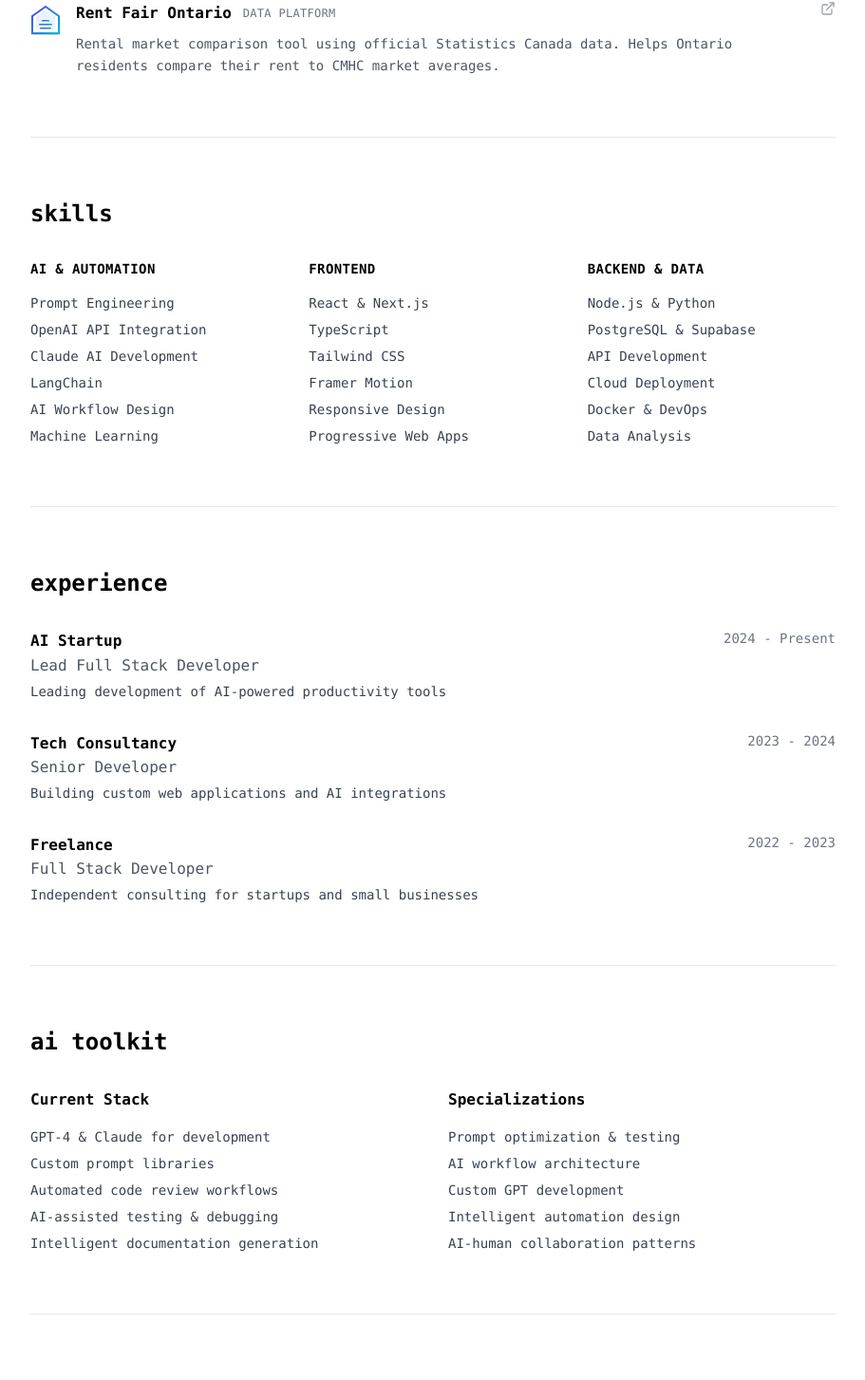
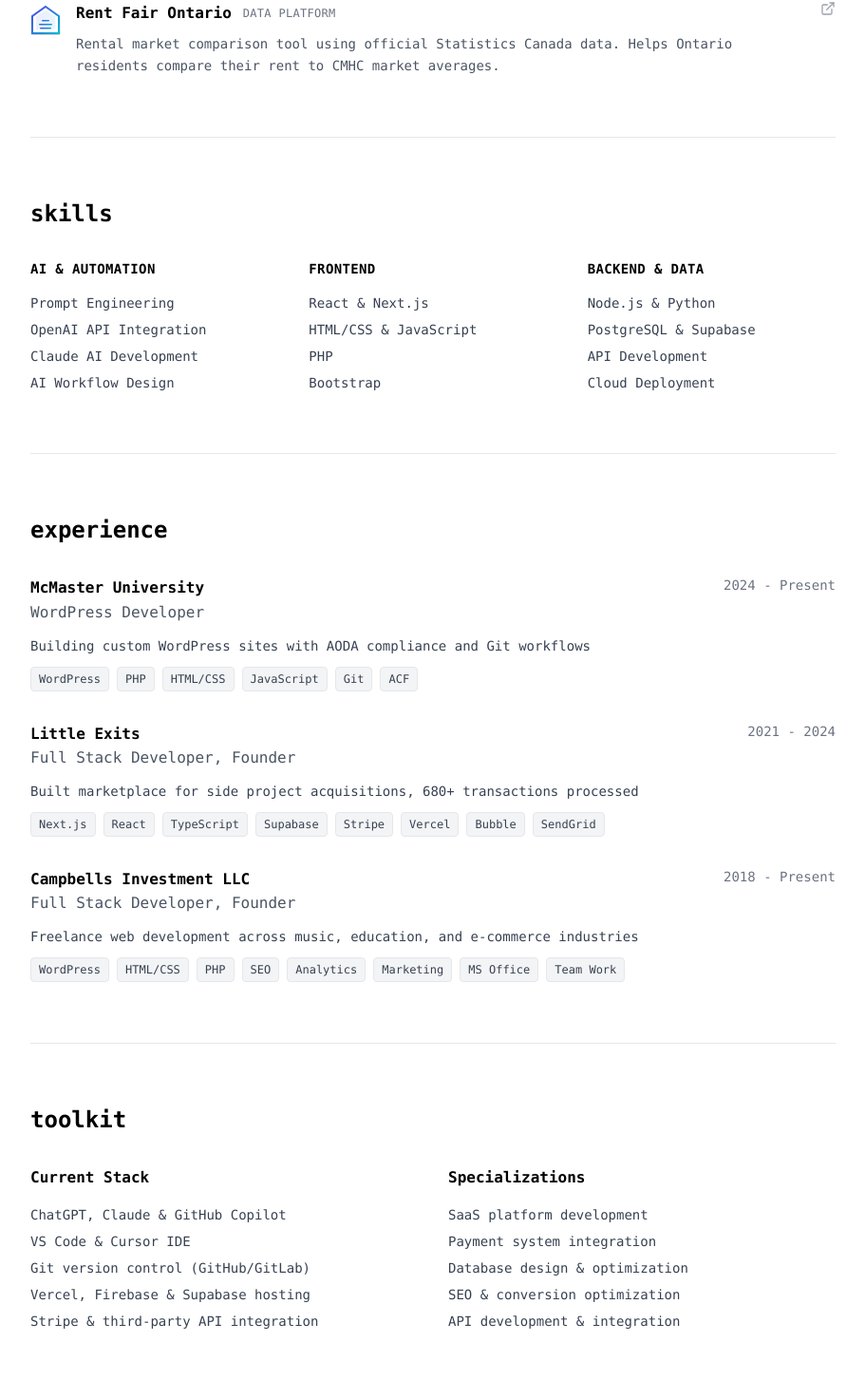
Before and after one commit to campbellsinvestment/stepocampbell, a Next.js app: page / in a window 1280 px wide. Shown: the part 1314-2767 px from the top of the page at 95% size, without its empty margins (184-1095 px from the left). Built offline with nearby package versions, Linux system fonts and the light colour scheme.

Commit message:
content edits

```diff
--- a/app/page.tsx
+++ b/app/page.tsx
@@ -1,7 +1,7 @@
 'use client'
 
 import { motion } from 'framer-motion'
-import { Github, Linkedin, Mail, ExternalLink } from 'lucide-react'
+import { Github, Linkedin, Mail, ExternalLink, Brain, Code, Database, Globe, Zap, Terminal, Cpu, Server, Cloud } from 'lucide-react'
 import Link from 'next/link'
 import Image from 'next/image'
 
@@ -38,8 +38,9 @@ export default function Home() {
             <h1 className="text-4xl md:text-5xl font-bold leading-tight">
               Stephen Campbell
             </h1>
-            <h2 className="text-lg text-gray-600 font-medium mb-4">
+            <h2 className="text-lg text-gray-600 font-medium mb-4 flex items-center gap-2">
               full-stack developer | computer programmer
+              <span className="text-base">🇨🇦</span>
             </h2>
             <p className="text-xl text-gray-600 max-w-2xl">
               chemical engineer turned programmer solving complex problems through intelligent automation and ai-powered solutions.
@@ -197,20 +198,16 @@ export default function Home() {
                 <li>Prompt Engineering</li>
                 <li>OpenAI API Integration</li>
                 <li>Claude AI Development</li>
-                <li>LangChain</li>
                 <li>AI Workflow Design</li>
-                <li>Machine Learning</li>
               </ul>
             </div>
             <div>
               <h3 className="font-bold mb-4 text-sm uppercase tracking-wide">Frontend</h3>
               <ul className="space-y-2 text-sm text-gray-700">
                 <li>React & Next.js</li>
-                <li>TypeScript</li>
-                <li>Tailwind CSS</li>
-                <li>Framer Motion</li>
-                <li>Responsive Design</li>
-                <li>Progressive Web Apps</li>
+                <li>HTML/CSS & JavaScript</li>
+                <li>PHP</li>
+                <li>Bootstrap</li>
               </ul>
             </div>
             <div>
@@ -220,8 +217,6 @@ export default function Home() {
                 <li>PostgreSQL & Supabase</li>
                 <li>API Development</li>
                 <li>Cloud Deployment</li>
-                <li>Docker & DevOps</li>
-                <li>Data Analysis</li>
               </ul>
             </div>
           </div>
@@ -239,25 +234,28 @@ export default function Home() {
           <div className="space-y-8">
             {[
               {
-                company: "AI Startup",
-                role: "Lead Full Stack Developer",
+                company: "McMaster University",
+                role: "WordPress Developer",
                 period: "2024 - Present",
-                description: "Leading development of AI-powered productivity tools"
+                description: "Building custom WordPress sites with AODA compliance and Git workflows",
+                skills: ["WordPress", "PHP", "HTML/CSS", "JavaScript", "Git", "ACF"]
               },
               {
-                company: "Tech Consultancy",
-                role: "Senior Developer",
-                period: "2023 - 2024",
-                description: "Building custom web applications and AI integrations"
+                company: "Little Exits",
+                role: "Full Stack Developer, Founder",
+                period: "2021 - 2024",
+                description: "Built marketplace for side project acquisitions, 680+ transactions processed",
+                skills: ["Next.js", "React", "TypeScript", "Supabase", "Stripe", "Vercel", "Bubble", "SendGrid"]
               },
               {
-                company: "Freelance",
-                role: "Full Stack Developer",
-                period: "2022 - 2023",
-                description: "Independent consulting for startups and small businesses"
+                company: "Campbells Investment LLC",
+                role: "Full Stack Developer, Founder",
+                period: "2018 - Present",
+                description: "Freelance web development across music, education, and e-commerce industries",
+                skills: ["WordPress", "HTML/CSS", "PHP", "SEO", "Analytics", "Marketing", "MS Office", "Team Work"]
               }
             ].map((job, index) => (
-              <div key={index} className="space-y-1">
+              <div key={index} className="space-y-3">
                 <div className="flex justify-between items-start">
                   <div>
                     <h3 className="font-bold">{job.company}</h3>
@@ -266,6 +264,16 @@ export default function Home() {
                   <span className="text-sm text-gray-500">{job.period}</span>
                 </div>
                 <p className="text-sm text-gray-700">{job.description}</p>
+                <div className="flex flex-wrap gap-2">
+                  {job.skills.map((skill, skillIndex) => (
+                    <span
+                      key={skillIndex}
+                      className="px-2 py-1 text-xs bg-gray-100 text-gray-700 rounded border"
+                    >
+                      {skill}
+                    </span>
+                  ))}
+                </div>
               </div>
             ))}
           </div>
@@ -279,26 +287,26 @@ export default function Home() {
           transition={{ duration: 0.6 }}
           viewport={{ once: true }}
         >
-          <h2 className="text-2xl font-bold mb-8">ai toolkit</h2>
+          <h2 className="text-2xl font-bold mb-8">toolkit</h2>
           <div className="grid grid-cols-1 md:grid-cols-2 gap-8">
             <div>
               <h3 className="font-bold mb-4">Current Stack</h3>
               <ul className="space-y-2 text-sm text-gray-700">
-                <li>GPT-4 & Claude for development</li>
-                <li>Custom prompt libraries</li>
-                <li>Automated code review workflows</li>
-                <li>AI-assisted testing & debugging</li>
-                <li>Intelligent documentation generation</li>
+                <li>ChatGPT, Claude & GitHub Copilot</li>
+                <li>VS Code & Cursor IDE</li>
+                <li>Git version control (GitHub/GitLab)</li>
+                <li>Vercel, Firebase & Supabase hosting</li>
+                <li>Stripe & third-party API integration</li>
               </ul>
             </div>
             <div>
               <h3 className="font-bold mb-4">Specializations</h3>
               <ul className="space-y-2 text-sm text-gray-700">
-                <li>Prompt optimization & testing</li>
-                <li>AI workflow architecture</li>
-                <li>Custom GPT development</li>
-                <li>Intelligent automation design</li>
-                <li>AI-human collaboration patterns</li>
+                <li>SaaS platform development</li>
+                <li>Payment system integration</li>
+                <li>Database design & optimization</li>
+                <li>SEO & conversion optimization</li>
+                <li>API development & integration</li>
               </ul>
             </div>
           </div>
@@ -316,8 +324,7 @@ export default function Home() {
           <h2 className="text-2xl font-bold mb-8">contact</h2>
           <div className="space-y-4">
             <p className="text-gray-700">
-              interested in ai-powered development, prompt engineering, or building
-              something innovative together?
+              let's build something together.
             </p>
             <div className="flex space-x-4 pt-4">
               <a
```
